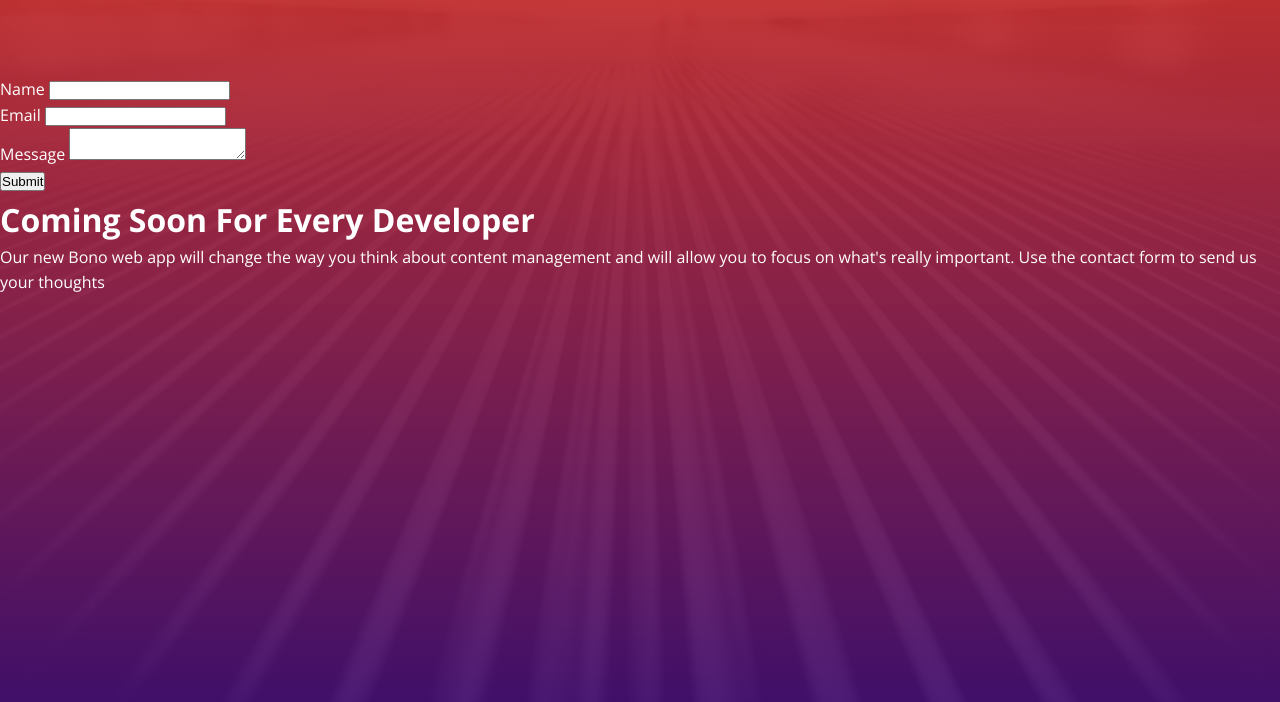
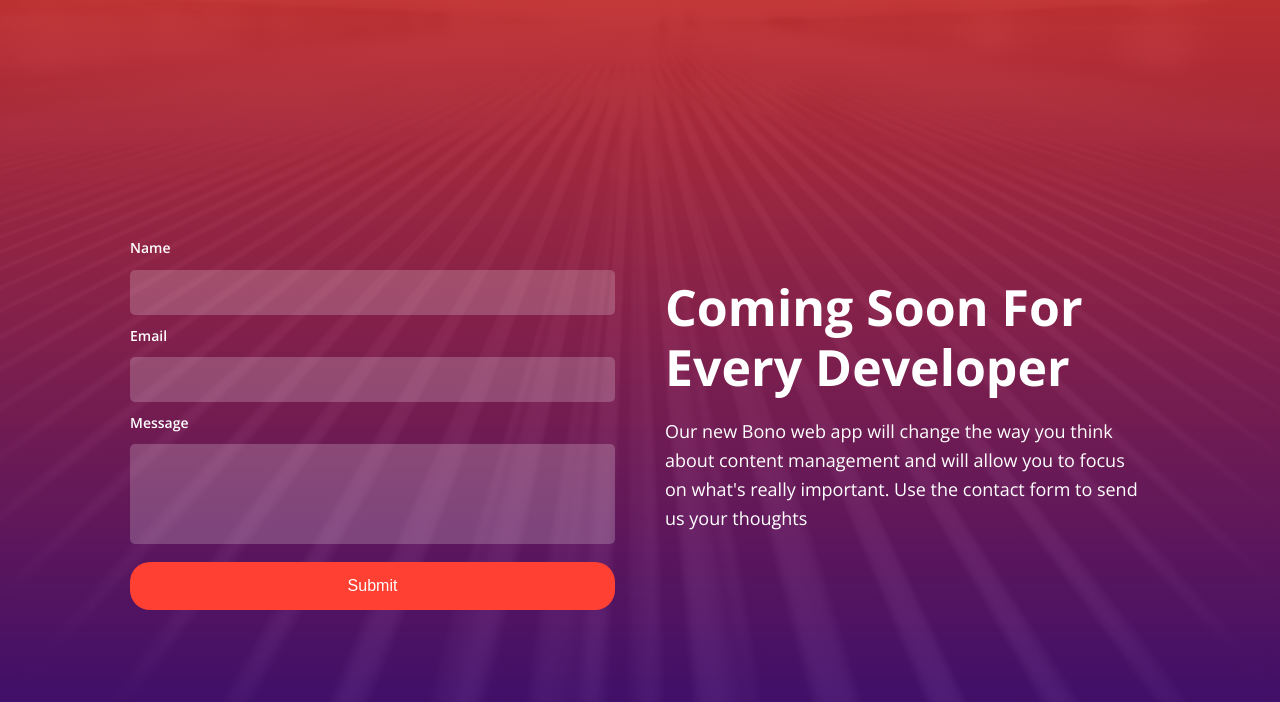
Before and after one commit to Lotacodic/bono-landing-page, a plain HTML site: page index.html in a window 1280 px wide. Shown: the part 98-800 px from the top of the page. Drawn offline with nearby package versions, Linux system fonts and the light colour scheme.

Commit message:
style: style main content section and form

```diff
--- a/css/style.css
+++ b/css/style.css
@@ -26,16 +26,16 @@
   background:
     var(--wrapper-color),
     url("../images/background.jpg") no-repeat center/cover;
-  height: 100vh;
+  min-height: 100vh;
 }
 
+/* Header  */
 .header {
-  /* background-color: red; */
   display: flex;
   justify-content: space-between;
   align-items: center;
   padding: 30px;
-  margin-bottom: 50px;
+  /* margin-bottom: 50px; */
 }
 
 .header-right {
@@ -62,3 +62,81 @@
 a:hover {
   color: blue;
 }
+
+/* Main Section  */
+.main-content {
+  max-width: 1100px;
+  height: 100%;
+  display: flex;
+  justify-content: center;
+  align-items: start;
+  gap: 50px;
+  margin: 200px auto;
+  padding: 0 40px;
+}
+
+/* Form  */
+.main-content form {
+  flex: 1 1 0%;
+}
+
+.main-content .text-container {
+  flex: 1 1 0%;
+}
+
+.form-group {
+  /* display: flex; */
+  margin-bottom: 15px;
+}
+
+label {
+  display: block;
+  font-size: 14px;
+  margin-top: 10px;
+  margin-bottom: 10px;
+  font-size: 14px;
+  font-weight: 600;
+}
+
+input,
+textarea {
+  background: var(--input-color);
+  width: 100%;
+  padding: 15px;
+  border-radius: 5px;
+  border: 0;
+  outline: 0;
+}
+
+textarea {
+  height: 100px;
+  resize: none;
+  margin-bottom: 10px;
+}
+
+.btn {
+  display: block;
+  width: 100%;
+  padding: 15px 20px;
+  border-radius: 20px;
+  background-color: var(--btn-color);
+  color: #fff;
+  border: 0;
+  font-size: 16px;
+  cursor: pointer;
+}
+
+.btn:hover {
+  background-color: var(--btn-hover-color);
+}
+
+/* Text Content  */
+.text-container h1 {
+  font-size: 50px;
+  line-height: 1.2;
+  margin: 50px 0 20px;
+}
+
+.text-container p {
+  font-size: 18px;
+}
```
